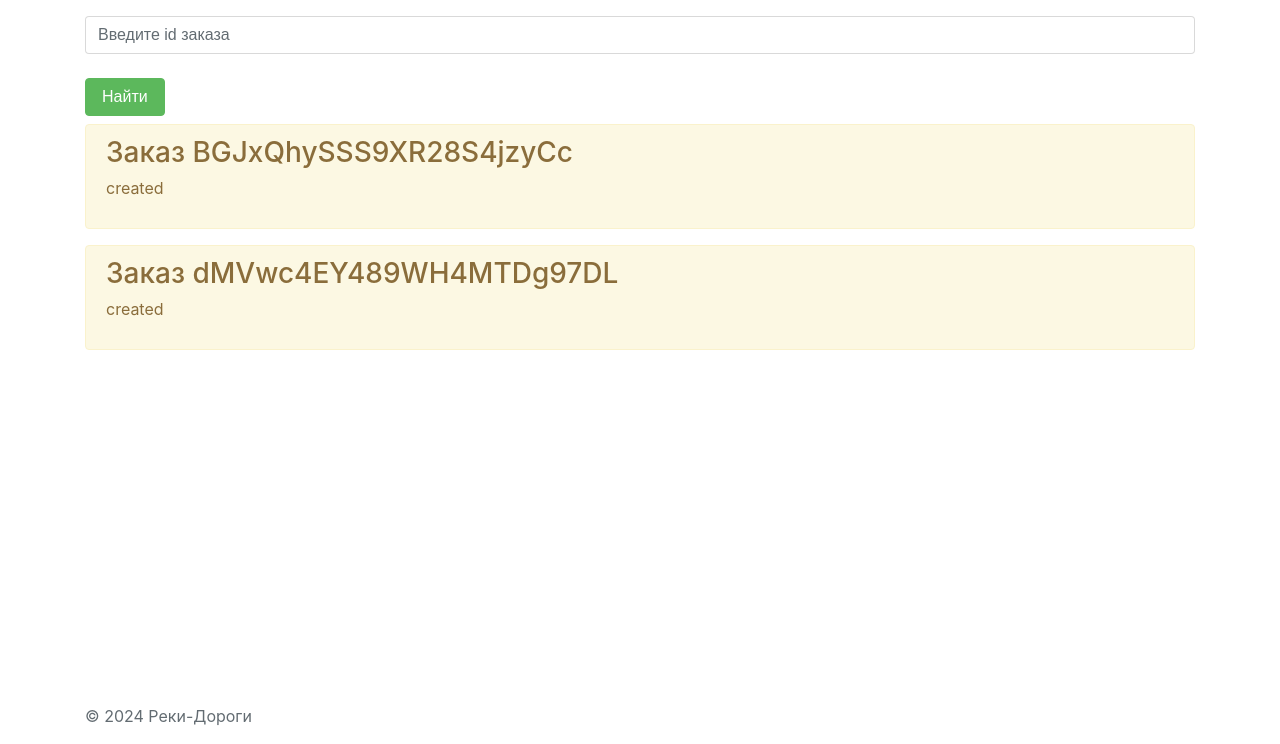
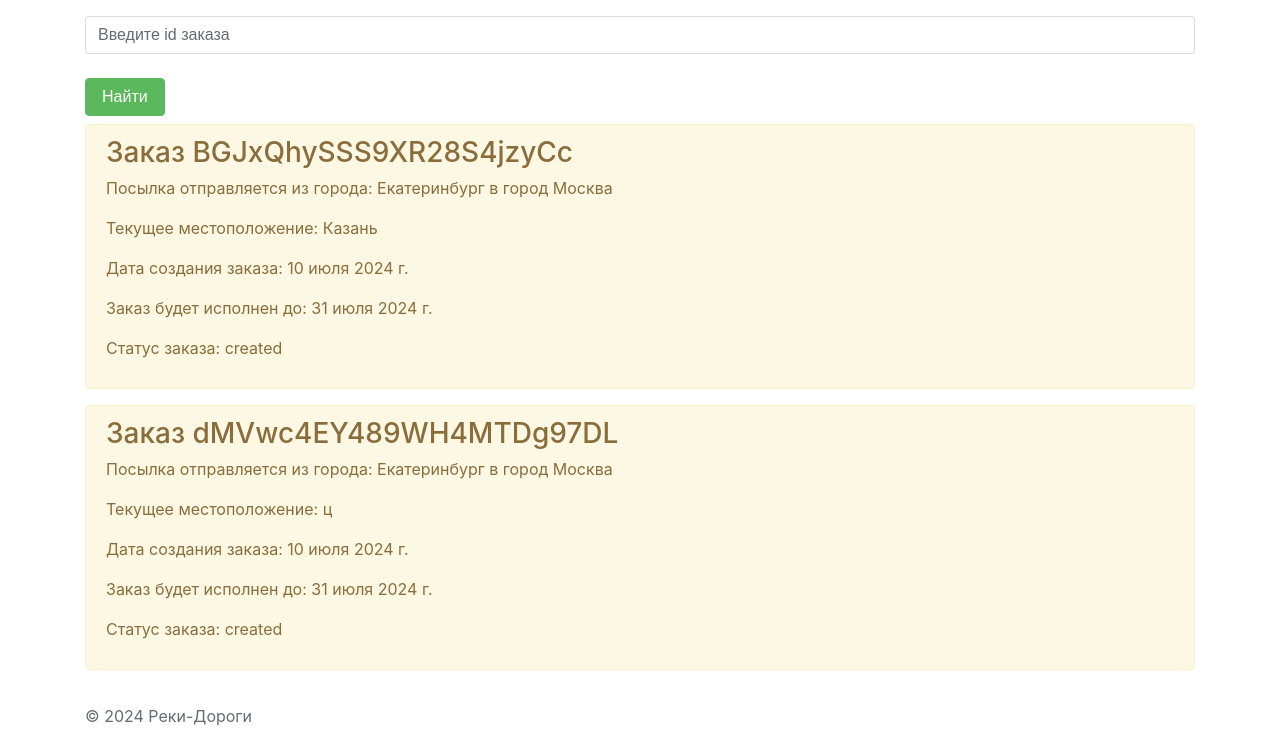
Before and after one commit to yatim-dev/logistic_site, a Django app: template templates/main/home.html in a window 1280 px wide. Shown: the part 56-800 px from the top of the page. Run offline with Django 5.2, Linux system fonts and the light colour scheme; the template is opened without the code that fills it: values that come from a table or form of the project are taken from there, others are empty; data comes from the database, SQL or seed files in the repository.

Commit message:
Добавлен вывод большей информации о заказе

```diff
--- a/templates/main/home.html
+++ b/templates/main/home.html
@@ -19,7 +19,11 @@ HOME
         {% for el in orders %}
             <div class="alert alert-warning mt-2">
                 <h3>Заказ {{ el.uuid }}</h3>
-                <p>{{ el.status }}</p>
+                <p>Посылка отправляется из города: {{ el.start_city }} в город {{ el.end_city }}</p>
+                <p>Текущее местоположение: {{ el.current_city }}</p>
+                <p>Дата создания заказа: {{ el.create_date }}</p>
+                <p>Заказ будет исполнен до: {{ el.delivery_date }}</p>
+                <p>Статус заказа: {{ el.status }}</p>
             </div>
         {% endfor %}
     {% endif %}
```
